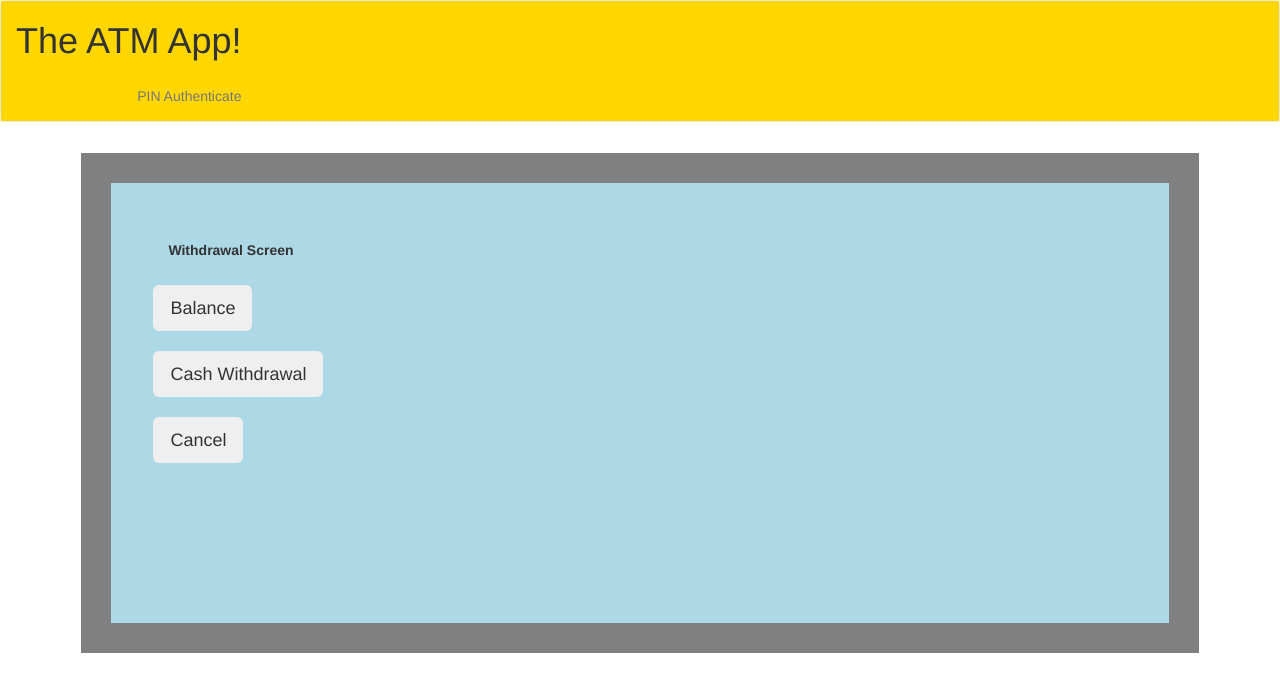
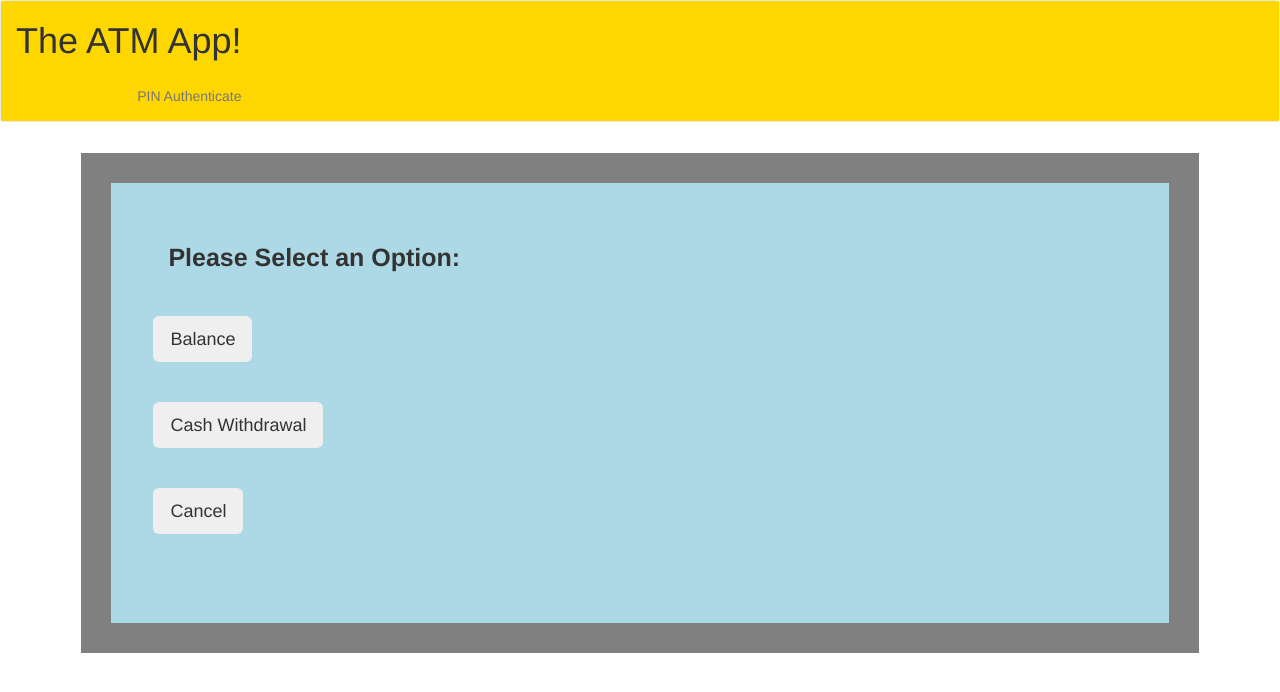
Before and after one commit to Johnnycool22/screencloud-atm-app, an Angular app: page /atm-withdraw in a window 1280 px wide. Shown: the top 692 px of the page. Built offline with nearby package versions, Linux system fonts and the light colour scheme.

Commit message:
button spacing withdraw

```diff
--- a/src/app/atm-withdraw/atm-withdraw.component.css
+++ b/src/app/atm-withdraw/atm-withdraw.component.css
@@ -6,3 +6,8 @@
   padding: 5%;
   margin: 1%;
 }
+
+.col-xs-12 {
+  font-style: inherit;
+  font-size: 25px;
+}
--- a/src/app/atm-withdraw/atm-withdraw.component.html
+++ b/src/app/atm-withdraw/atm-withdraw.component.html
@@ -2,20 +2,21 @@
     <div class="row">
       <div class="col-xs-12">
           <div style="text-align:centre">
-            <label for="withdraw">Withdrawal Screen</label>
-            <br>
+            <label for="withdraw">Please Select an Option:</label>
           </div>
+          <br>
       </div>
       <div class="row">
           <div class="col-xs-10 col-md-8">
             <form>
               <div class="form-group">
                 <div style="text-align:left">
-                <br>
                 <input type="button" class="btn btn-secondary btn-lg" value="Balance">
                 <br>
                 <br>
+                <br>
                 <input type="button" class="btn btn-sceondary btn-lg" value="Cash Withdrawal">
+                <br>
                 <br>
                 <br>
                 <input type="button" class="btn btn-secondary btn-lg" value="Cancel">
```
